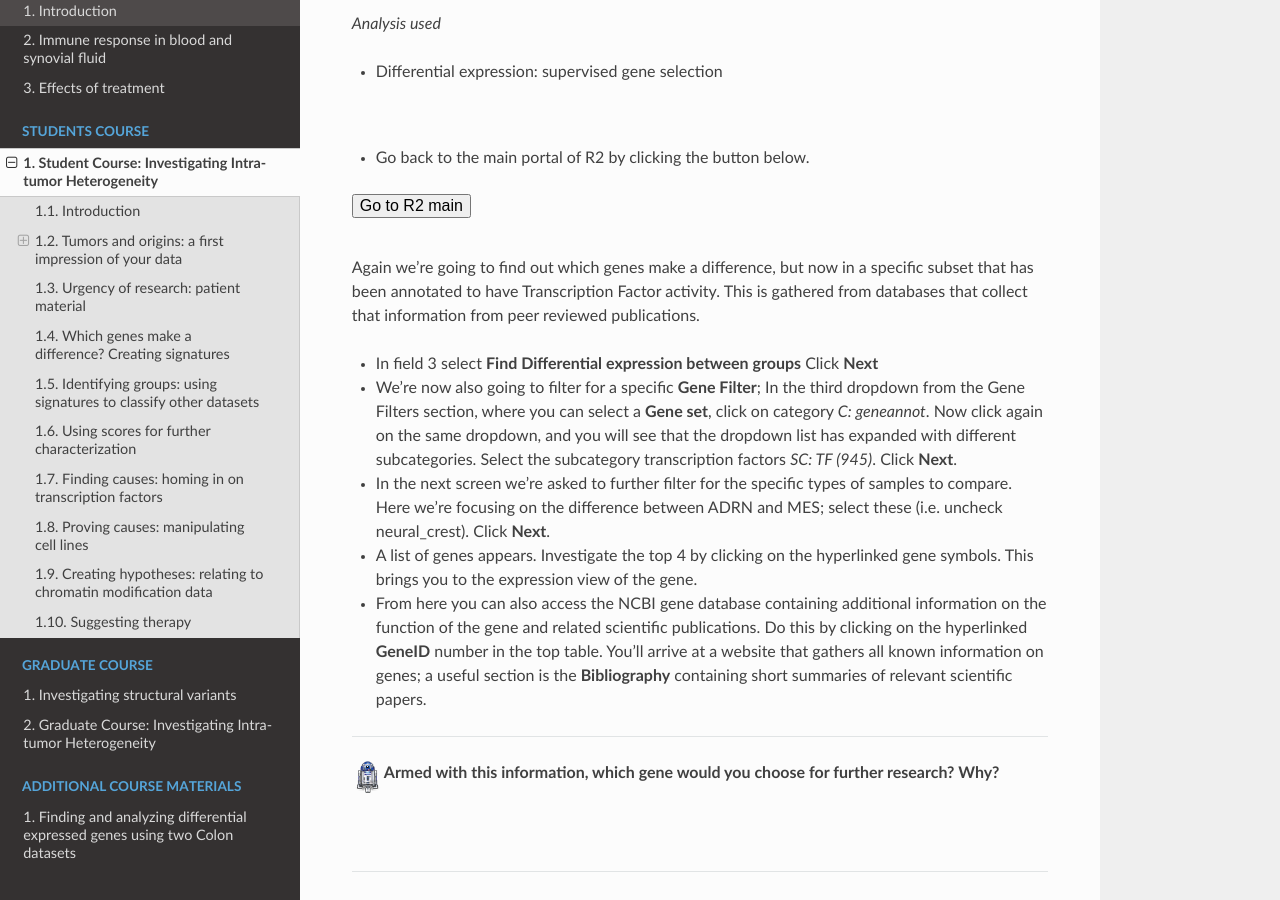
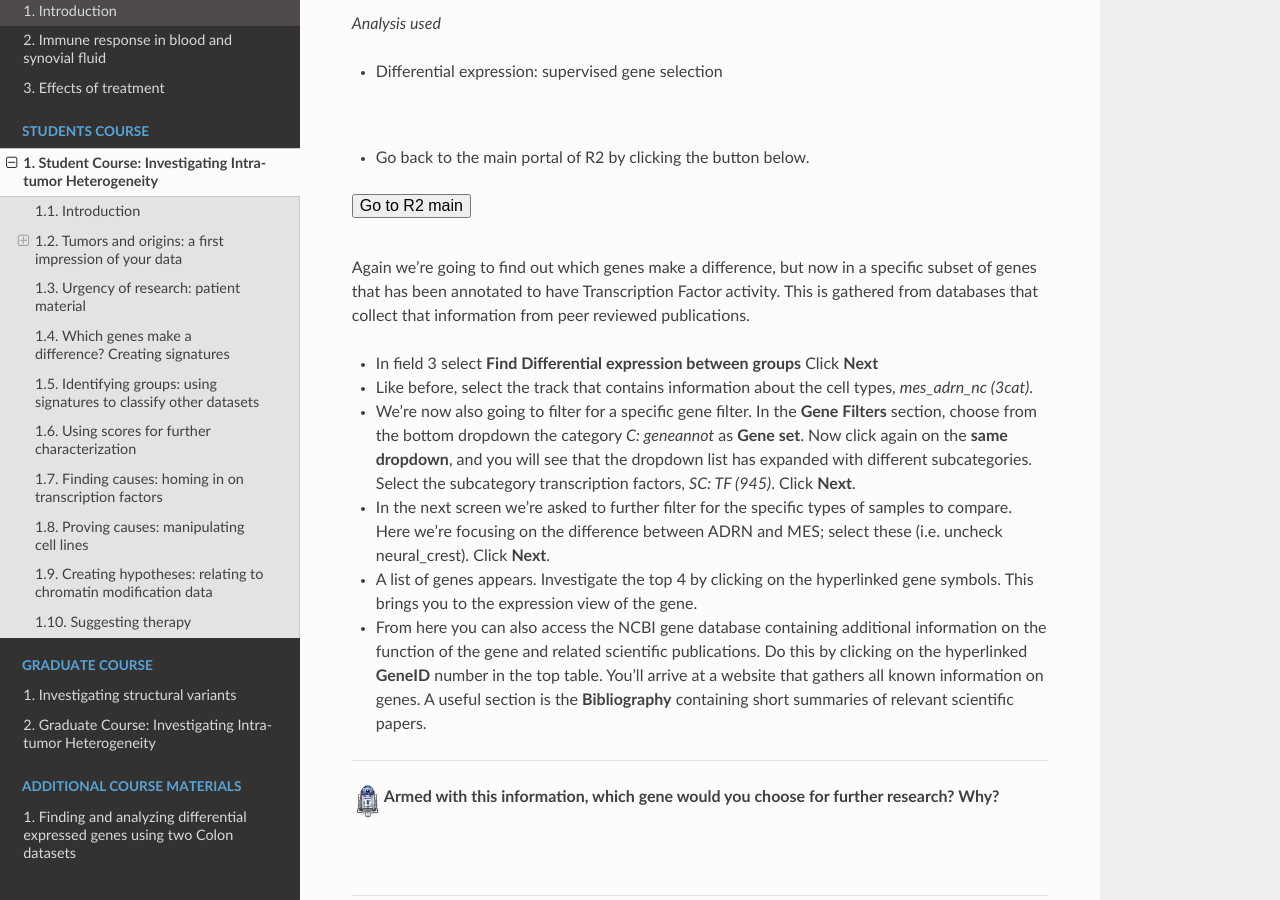
Before and after one commit to antronerds/r2-training-courses, a Sphinx documentation site: the page built from docs/Investigating_Tumor_Heterogeneity_student_version.md, in a window 1280 px wide and 900 px high, scrolled down 13635 px. Built offline with Sphinx 7.4.7 and the Read the Docs theme 2.0.0, drawn with Linux system fonts in a browser that asks for light colours; some of the changed text lies outside the part shown.

Commit message:
adapt 1.6

```diff
--- a/docs/Investigating_Tumor_Heterogeneity_student_version.md
+++ b/docs/Investigating_Tumor_Heterogeneity_student_version.md
@@ -455,12 +455,13 @@ Apparently there are two types of cells in Neuroblastoma tumors. Neuroblastoma s
 <br>
 
 
-Again we're going to find out which genes make a difference, but now in a specific subset that has been annotated to have Transcription Factor activity. This is gathered from databases that collect that information from peer reviewed publications.
+Again we're going to find out which genes make a difference, but now in a specific subset of genes that has been annotated to have Transcription Factor activity. This is gathered from databases that collect that information from peer reviewed publications.
 * In field 3 select **Find Differential expression between groups** Click **Next**
-* We're now also going to filter for a specific **Gene Filter**; In the third dropdown from the Gene Filters section, where you can select a **Gene set**, click on category *C: geneannot*. Now click again on the same dropdown, and you will see that the dropdown list has expanded with different subcategories. Select the subcategory transcription factors *SC: TF (945)*. Click **Next**.
+* Like before, select the track that contains information about the cell types, *mes_adrn_nc (3cat)*.
+* We're now also going to filter for a specific gene filter. In the **Gene Filters** section, choose from the bottom dropdown the category *C: geneannot* as **Gene set**. Now click again on the **same dropdown**, and you will see that the dropdown list has expanded with different subcategories. Select the subcategory transcription factors, *SC: TF (945)*. Click **Next**.
 * In the next screen we're asked to further filter for the specific types of samples to compare. Here we're focusing on the difference between ADRN and MES; select these (i.e. uncheck neural_crest). Click **Next**.
 * A list of genes appears. Investigate the top 4 by clicking on the hyperlinked gene symbols. This brings you to the expression view of the gene.
-* From here you can also access the NCBI gene database containing additional information on the function of the gene and related scientific publications. Do this by clicking on the hyperlinked **GeneID** number in the top table. You'll arrive at a website that gathers all known information on genes; a useful section is the **Bibliography** containing short summaries of relevant scientific papers.
+* From here you can also access the NCBI gene database containing additional information on the function of the gene and related scientific publications. Do this by clicking on the hyperlinked **GeneID** number in the top table. You'll arrive at a website that gathers all known information on genes. A useful section is the **Bibliography** containing short summaries of relevant scientific papers.
 
 ---------
   ![](_static/images/R2d2_logo.png)**Armed with this information, which gene would you choose for further research? Why?**
```
Also changed, not shown: other parts of docs/Investigating_Tumor_Heterogeneity_student_version.md (+1 -1 lines).
